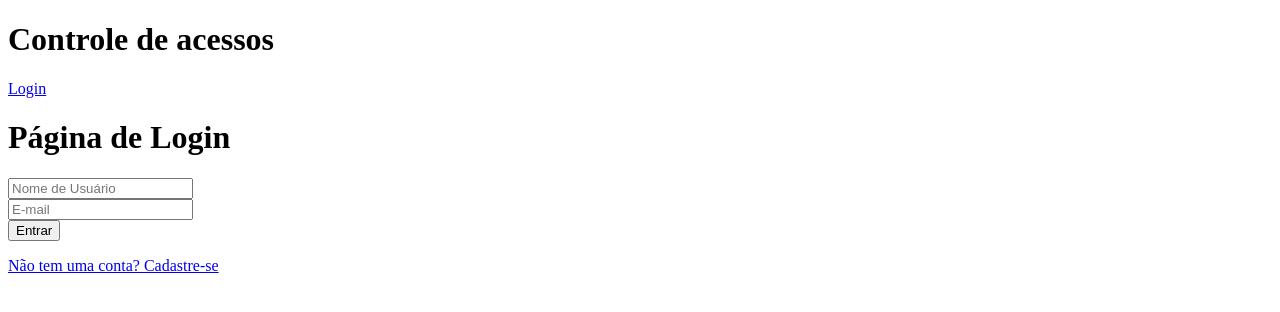
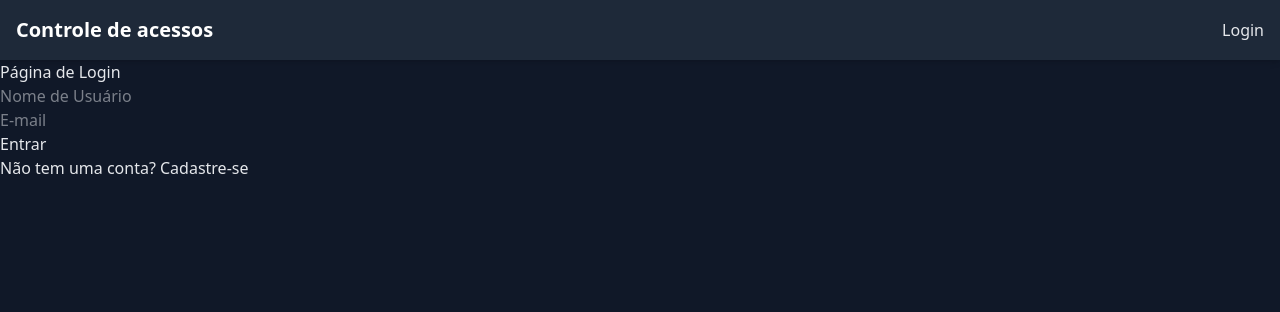
Before and after one commit to EnzoVazz/cpfront, a React (Vite) app in the folder access-control-cp/: page / in a window 1280 px wide. Shown: the top 312 px of the page. Built offline with nearby package versions, Linux system fonts and the light colour scheme.

Commit message:
feat - importando o tailwind em app.tsx, estilizando a div, header e titulo

```diff
--- a/access-control-cp/src/App.tsx
+++ b/access-control-cp/src/App.tsx
@@ -1,5 +1,6 @@
 import { useEffect, useState } from "react";
 import { Outlet, useNavigate, Link } from "react-router-dom";
+import "./globals.css";
 
 interface TipoUsuario{
   id: number;
@@ -27,9 +28,9 @@ export default function App(){
   };
 
   return(
-    <div>
-      <header>
-        <h1>Controle de acessos</h1>
+    <div className="bg-gray-900 text-gray-200 min-h-screen font-sans">
+      <header className="bg-gray-800 shadow-md p-4 flex justify-between items-center">
+        <h1 className="text-xl font-bold text-white">Controle de acessos</h1>
         {usuario ?(
           <div>
             <div>
```
